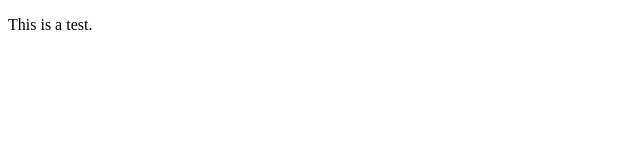
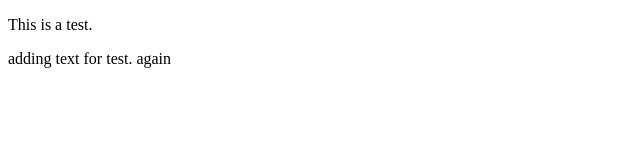
Before and after one commit to lordbyron18/testgit, a plain HTML site: page index.html in a window 1280 px wide. Shown: the whole page, without its empty margins (0-640 px from the left). Drawn offline with Linux system fonts and the light colour scheme.

Commit message:
added text again

```diff
--- a/index.html
+++ b/index.html
@@ -7,5 +7,9 @@
 </head>
 <body>
     <p>This is a test.</p>
+    <p>
+        adding text for test.
+        again
+    </p>
 </body>
 </html>
```
